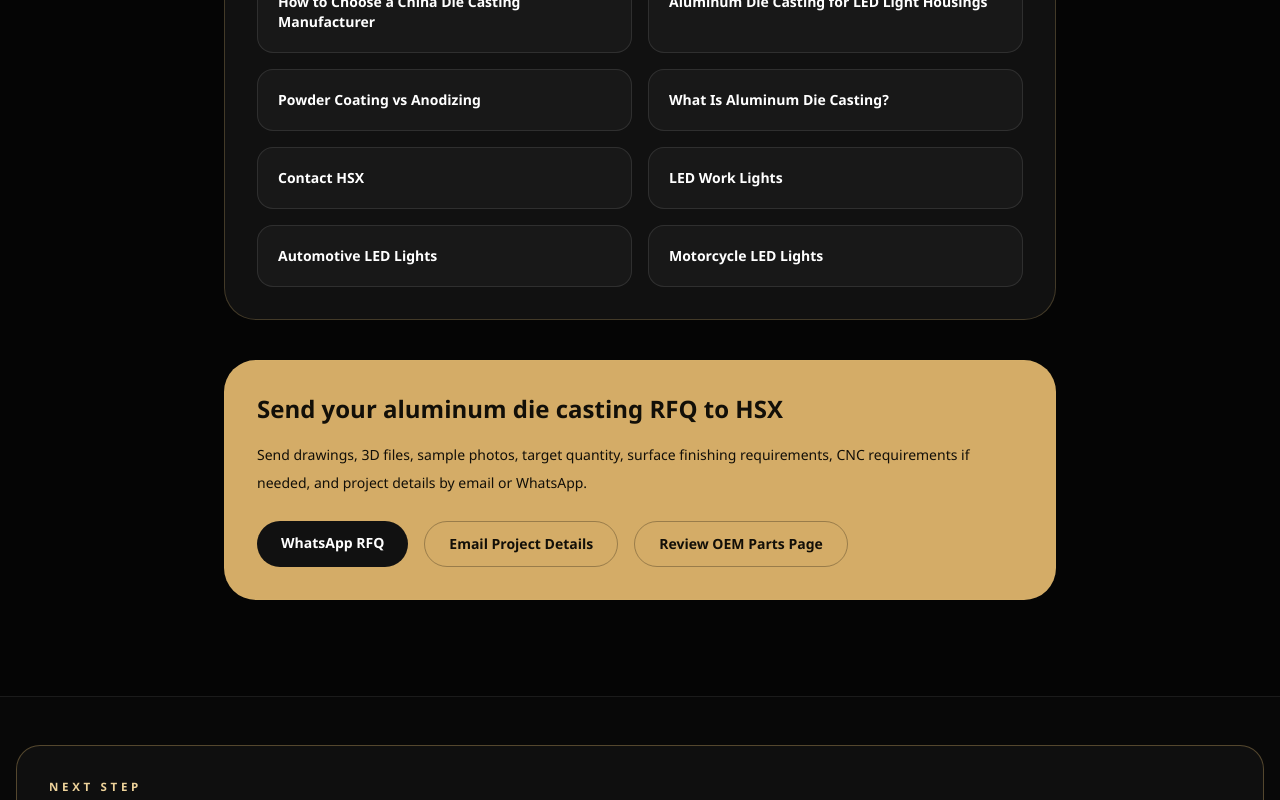
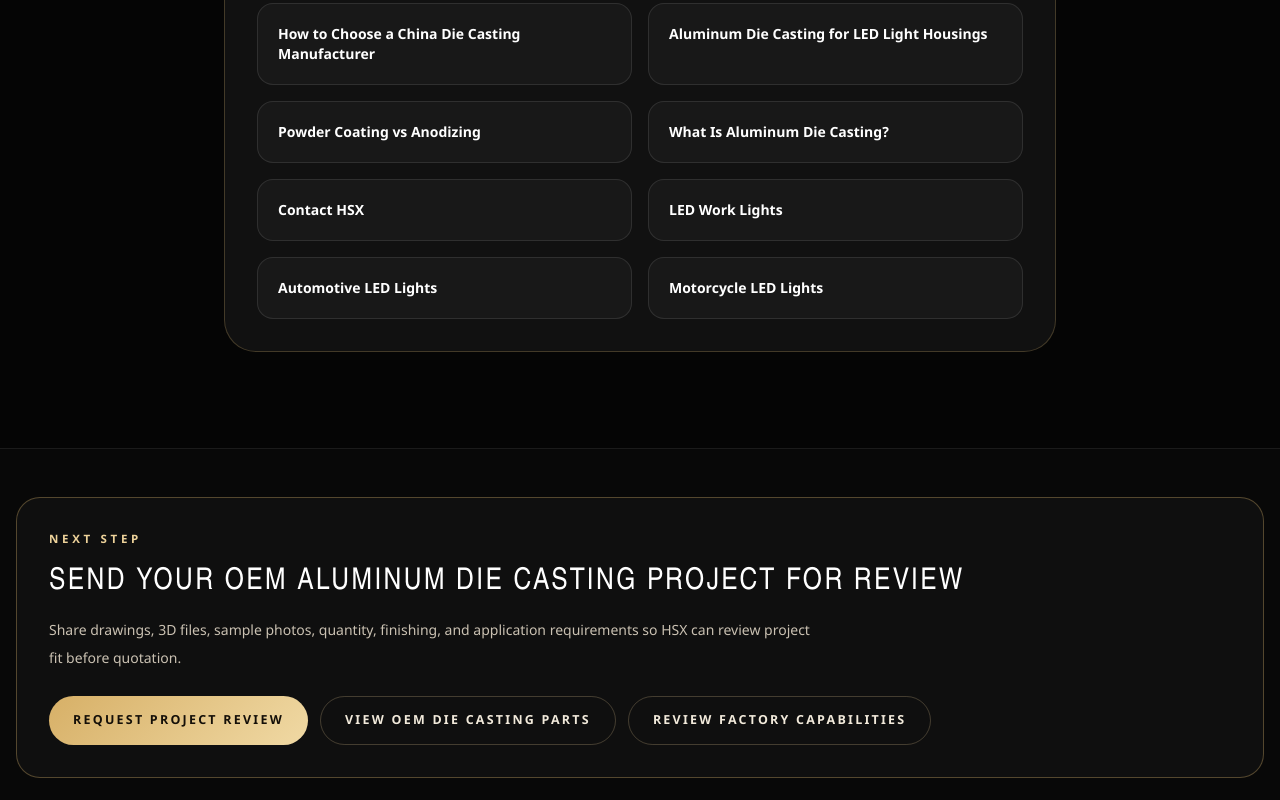
Before and after one commit to nicolsonhuang-byte/hsxdiecasting, a Next.js app: page /blog/where-to-find-precision-aluminum-die-casting-factory-china in a window 1280 px wide. Shown: the part 4844-5644 px from the top of the page. Built offline with nearby package versions, Linux system fonts and the light colour scheme.

Commit message:
Remove duplicate RFQ CTA from precision die casting guide

```diff
--- a/src/app/blog/where-to-find-precision-aluminum-die-casting-factory-china/page.tsx
+++ b/src/app/blog/where-to-find-precision-aluminum-die-casting-factory-china/page.tsx
@@ -17,15 +17,6 @@ export const metadata = buildArticleMetadata({
   description: articleDescription,
   path: articlePath,
 });
-
-const contactDetails = {
-  email: "nicolson@hsxdiecasting.com",
-  whatsappHref:
-    "https://wa.me/8617666155283?text=Hello%20HSX%20Diecasting%2C%20I%20am%20looking%20for%20a%20precision%20aluminum%20die%20casting%20factory%20in%20China.%20Please%20contact%20me%20for%20OEM%20project%20review.",
-};
-
-const mailtoRfq =
-  "mailto:nicolson@hsxdiecasting.com?subject=RFQ%20for%20Precision%20Aluminum%20Die%20Casting%20Factory%20in%20China&body=Hello%20HSX%20Diecasting%2C%0A%0AI%20am%20looking%20for%20a%20precision%20aluminum%20die%20casting%20factory%20in%20China.%0A%0AProduct%20type%3A%0ADrawings%20or%203D%20files%20available%3A%0ASample%20photos%20available%3A%0ATarget%20quantity%3A%0ASurface%20finishing%20requirements%3A%0ACNC%20turning%20or%20CNC%20machining%20requirements%20if%20needed%3A%0APackaging%20or%20project%20details%3A%0A%0APlease%20contact%20me%20with%20project%20review%20details.%0A%0ABest%20regards%2C";
 
 const relatedLinks = [
   {
@@ -360,8 +351,9 @@ export default function ArticlePage() {
               For direct contact details, visit the{" "}
               <Link href="/contact" className="font-semibold text-[#f4d27a]">
                 HSX contact page
-              </Link>{" "}
-              or use the RFQ buttons below.
+              </Link>
+              . To start a formal project review, use the NEXT STEP section at
+              the end of this article.
             </p>
           </section>
         </div>
@@ -399,36 +391,6 @@ export default function ArticlePage() {
           </div>
         </section>
 
-        <section className="mt-10 rounded-[2rem] border border-[#d7b56d]/25 bg-[#d4ac67] p-8 text-[#120f08]">
-          <h2 className="text-2xl font-semibold">
-            Send your aluminum die casting RFQ to HSX
-          </h2>
-          <p className="mt-4 text-sm leading-7">
-            Send drawings, 3D files, sample photos, target quantity, surface
-            finishing requirements, CNC requirements if needed, and project
-            details by email or WhatsApp.
-          </p>
-          <div className="mt-6 flex flex-col gap-4 sm:flex-row sm:flex-wrap">
-            <a
-              href={contactDetails.whatsappHref}
-              className="rounded-full bg-[#111] px-6 py-3 text-center text-sm font-semibold !text-white"
-            >
-              WhatsApp RFQ
-            </a>
-            <a
-              href={mailtoRfq}
-              className="rounded-full border border-[#120f08]/30 px-6 py-3 text-center text-sm font-semibold"
-            >
-              Email Project Details
-            </a>
-            <Link
-              href="/products/oem-aluminum-die-casting-parts"
-              className="rounded-full border border-[#120f08]/30 px-6 py-3 text-center text-sm font-semibold"
-            >
-              Review OEM Parts Page
-            </Link>
-          </div>
-        </section>
       </article>
     </main>
   );
```
